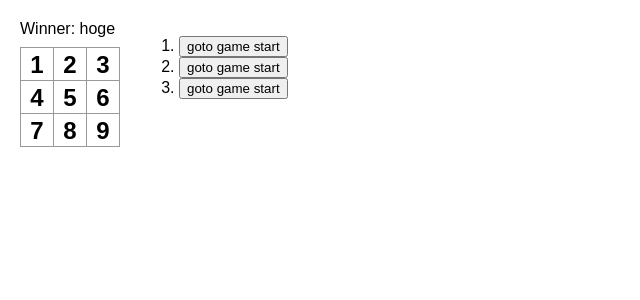
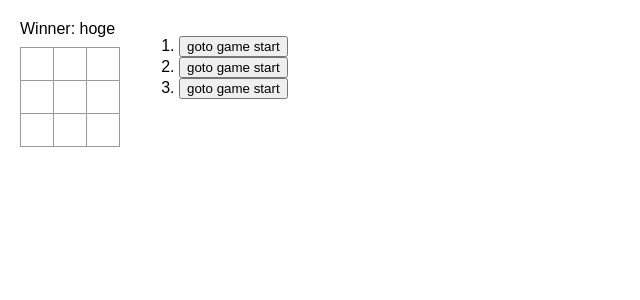
Before and after one commit to h-yoshikawa/tic-tac-toe, a React (Vite) app: page / in a window 1280 px wide. Shown: the top 300 px of the page, without its empty margins (0-640 px from the left). Built offline with nearby package versions, Linux system fonts and the light colour scheme.

Commit message:
マス目をクリックするとX, O が表示されるようにした

```diff
--- a/src/Board.tsx
+++ b/src/Board.tsx
@@ -1,23 +1,39 @@
+import { useState } from 'react';
 import { Square } from './Square';
 
 export const Board = () => {
+  const [xIsNext, setXIsNext] = useState(true);
+  const [squares, setSquares] = useState(Array(9).fill(null));
+
+  const handleSquareClick = (i: number) => {
+    if (squares[i]) {
+      return;
+    }
+
+    const newSquares = squares.slice();
+    newSquares[i] = xIsNext ? 'X' : 'O';
+
+    setSquares(newSquares);
+    setXIsNext(!xIsNext);
+  };
+
   return (
     <>
       <div className="status">Winner: hoge</div>
       <div className="board-row">
-        <Square value={1} />
-        <Square value={2} />
-        <Square value={3} />
+        <Square value={squares[0]} onSquareClick={() => handleSquareClick(0)} />
+        <Square value={squares[1]} onSquareClick={() => handleSquareClick(1)} />
+        <Square value={squares[2]} onSquareClick={() => handleSquareClick(2)} />
       </div>
       <div className="board-row">
-        <Square value={4} />
-        <Square value={5} />
-        <Square value={6} />
+        <Square value={squares[3]} onSquareClick={() => handleSquareClick(3)} />
+        <Square value={squares[4]} onSquareClick={() => handleSquareClick(4)} />
+        <Square value={squares[5]} onSquareClick={() => handleSquareClick(5)} />
       </div>
       <div className="board-row">
-        <Square value={7} />
-        <Square value={8} />
-        <Square value={9} />
+        <Square value={squares[6]} onSquareClick={() => handleSquareClick(6)} />
+        <Square value={squares[7]} onSquareClick={() => handleSquareClick(7)} />
+        <Square value={squares[8]} onSquareClick={() => handleSquareClick(8)} />
       </div>
     </>
   );
--- a/src/Square.tsx
+++ b/src/Square.tsx
@@ -1,7 +1,12 @@
 type Props = {
   value: number;
+  onSquareClick: () => void;
 };
 
-export const Square = ({ value }: Props) => {
-  return <button className="square">{value}</button>;
+export const Square = ({ value, onSquareClick }: Props) => {
+  return (
+    <button className="square" onClick={onSquareClick}>
+      {value}
+    </button>
+  );
 };
```
